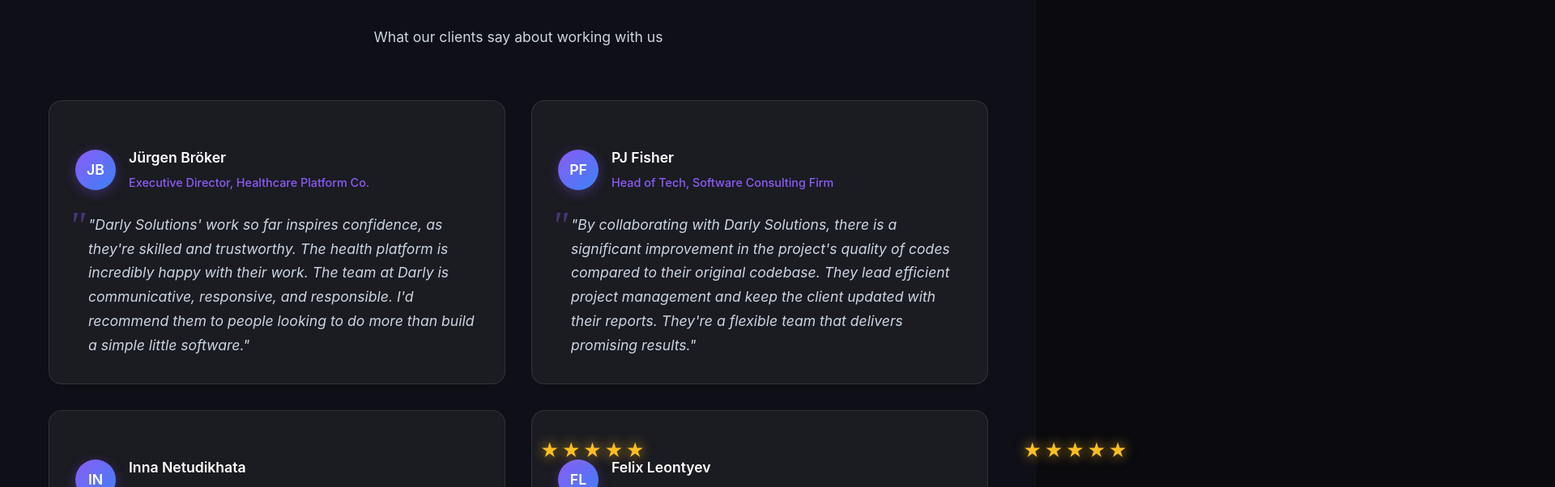
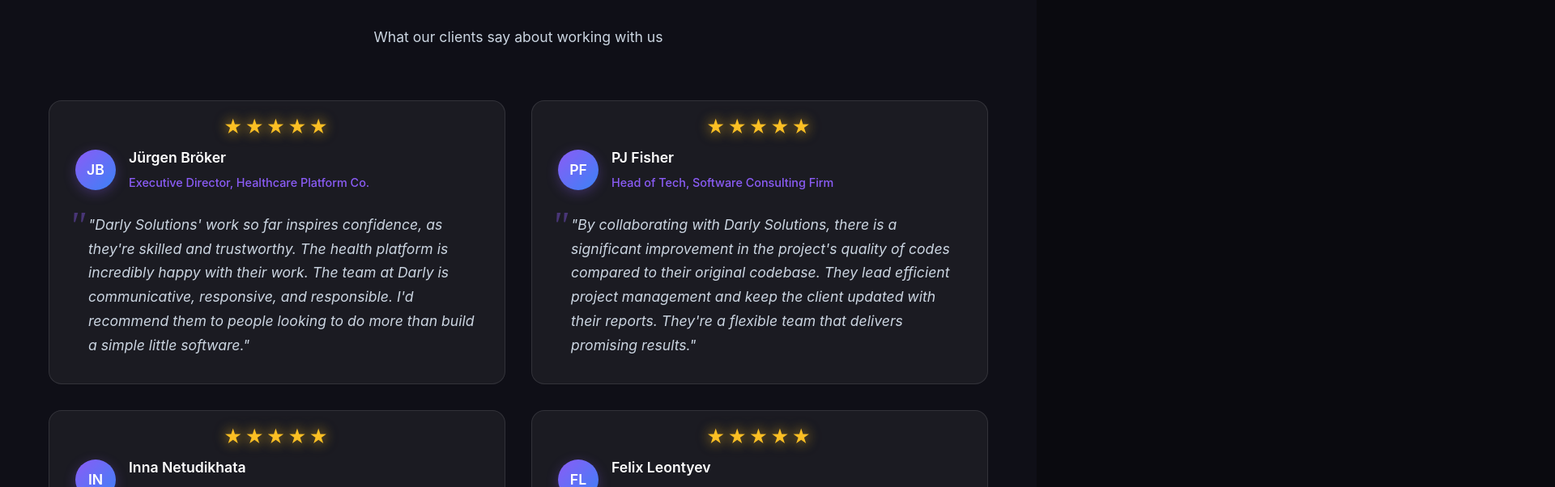
Before and after one commit to ninjabcsolution/justernet, a React (Vite) app: page / in a window 1280 px wide. Shown: the part 8754-9356 px from the top of the page at 81% size, 1920 px wide, since content can reach past the window. Built offline with nearby package versions, Linux system fonts and the light colour scheme.

Commit message:
fix: star mark

```diff
--- a/src/App.css
+++ b/src/App.css
@@ -880,6 +880,8 @@ section {
   border-radius: 16px;
   padding: 2rem;
   transition: all 0.3s ease;
+  position: relative;
+  overflow: hidden;
 }
 
 .testimonial-card:hover {
@@ -891,12 +893,16 @@ section {
 .testimonial-rating {
   margin-bottom: 1.5rem;
   text-align: center;
+  width: 100%;
+  position: relative;
+  z-index: 1;
 }
 
 .stars {
   display: flex;
   align-items: center;
   justify-content: center;
+  width: 100%;
 }
 
 .stars span {
@@ -905,6 +911,7 @@ section {
   letter-spacing: 3px;
   text-shadow: 0 0 15px rgba(251, 191, 36, 0.5);
   filter: drop-shadow(0 0 8px rgba(251, 191, 36, 0.3));
+  display: inline-block;
 }
 
 .testimonial-author {
```
